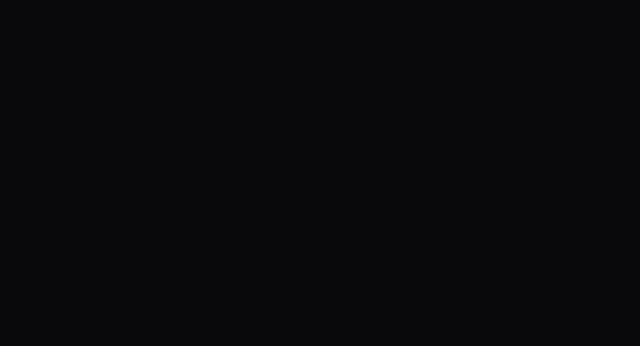
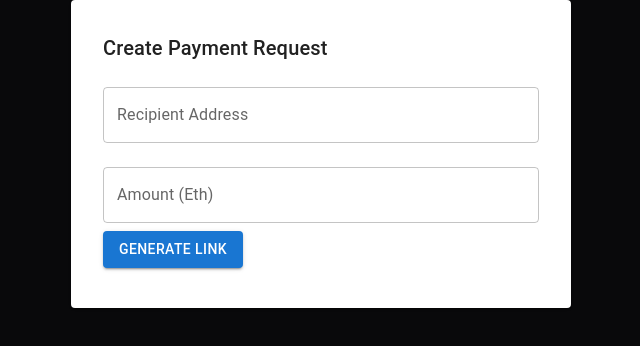
Before and after one commit to altf4-games/CryptoFlow, a React (Vite) app in the folder payments-dapp/: page /request in a window 1280 px wide. Before the commit this address had no page. Shown: the top 346 px of the page, without its empty margins (319-959 px from the left). Built offline with nearby package versions, Linux system fonts and the light colour scheme; what thirdweb would draw is missing.

Commit message:
Payment Request

```diff
--- a/payments-dapp/src/App.tsx
+++ b/payments-dapp/src/App.tsx
@@ -2,6 +2,7 @@ import * as React from 'react';
 import { BrowserRouter as Router, Route, Routes } from 'react-router-dom';
 import Home from "./pages/Home";
 import TransactionHistory from "./components/TransactionHistory";
+import PaymentRequestCard from "./components/PaymentRequestCard";
 import { createThirdwebClient, getContract, resolveMethod } from "thirdweb";
 import { defineChain } from "thirdweb/chains";
 import { ThirdwebProvider } from "thirdweb/react";
@@ -23,7 +24,8 @@ export function App() {
         <Router>
           <Routes>
             <Route path="/" element={<Home />} />
-            <Route path="/history" element={< TransactionHistory/>} />
+            <Route path="/history" element={< TransactionHistory />} />
+            <Route path="/request" element={< PaymentRequestCard/>} />
           </Routes>
           </Router>
       </ThirdwebProvider>
--- a/payments-dapp/src/components/PaymentCard.jsx
+++ b/payments-dapp/src/components/PaymentCard.jsx
@@ -1,11 +1,19 @@
-import React, { useState } from 'react';
+import React, { useState, useEffect } from 'react';
 import { Card, CardContent, TextField, Typography, Button } from '@mui/material';
-import { prepareContractCall, resolveMethod, toWei } from "thirdweb"
+import { prepareContractCall, resolveMethod, toWei } from "thirdweb";
 import { useSendTransaction } from "thirdweb/react";
 import { contract } from "../App";
+import { useLocation } from 'react-router-dom';
 
 const PaymentCard = () => {
     const { mutate: sendTransaction, isLoading, isError } = useSendTransaction();
+    const location = useLocation();
+    const searchParams = new URLSearchParams(location.search);
+
+    const [recipient, setRecipient] = useState(searchParams.get('recipient') || '');
+    const [amount, setAmount] = useState(searchParams.get('amount') || '');
+    const [message, setMessage] = useState('');
+    const [isLocked, setIsLocked] = useState(Boolean(searchParams.get('recipient') && searchParams.get('amount')));
 
     const handleClick = async () => {
         try {
@@ -29,22 +37,19 @@ const PaymentCard = () => {
             existingTransactions.push(transactionDetails);
             localStorage.setItem('transactions', JSON.stringify(existingTransactions));
 
-            console.log(transaction.blockExplorers.apiUrl);
+            setIsLocked(false); // Unlock fields after transaction
+
         } catch (error) {
             console.error('Transaction failed', error);
         }
     };
-
-    const [recipient, setRecipient] = useState('');
-    const [amount, setAmount] = useState('');
-    const [message, setMessage] = useState('');
 
     const handleRecipientChange = (e) => setRecipient(e.target.value);
     const handleAmountChange = (e) => setAmount(e.target.value);
     const handleMessageChange = (e) => setMessage(e.target.value);
 
     return (
-        <Card sx={{ maxWidth: 500, margin: 'auto', padding: 2}}>
+        <Card sx={{ maxWidth: 500, margin: 'auto', padding: 2 }}>
             <CardContent>
                 <Typography variant="h6" gutterBottom>
                     Payment Details
@@ -56,6 +61,7 @@ const PaymentCard = () => {
                     onChange={handleRecipientChange}
                     fullWidth
                     margin="normal"
+                    disabled={isLocked}
                 />
                 <TextField
                     label="Amount (Eth)"
@@ -65,6 +71,7 @@ const PaymentCard = () => {
                     onChange={handleAmountChange}
                     fullWidth
                     margin="normal"
+                    disabled={isLocked}
                 />
                 <TextField
                     label="Enter Message"
@@ -74,7 +81,7 @@ const PaymentCard = () => {
                     fullWidth
                     margin="normal"
                 />
-                <Button variant="contained" color="primary" onClick={handleClick}>
+                <Button variant="contained" color="primary" onClick={handleClick} disabled={isLoading}>
                     Send Payment
                 </Button>
             </CardContent>
--- /dev/null
+++ b/payments-dapp/src/components/PaymentRequestCard.jsx
@@ -0,0 +1,55 @@
+import React, { useState } from 'react';
+import { Card, CardContent, TextField, Typography, Button } from '@mui/material';
+import { useLocation } from 'react-router-dom';
+
+const PaymentRequestCard = () => {
+    const [recipient, setRecipient] = useState('');
+    const [amount, setAmount] = useState('');
+    const [link, setLink] = useState('');
+
+    const handleRecipientChange = (e) => setRecipient(e.target.value);
+    const handleAmountChange = (e) => setAmount(e.target.value);
+
+    const generateLink = () => {
+        const baseUrl = window.location.origin;
+        const paymentLink = `${baseUrl}?recipient=${encodeURIComponent(recipient)}&amount=${encodeURIComponent(amount)}`;
+        setLink(paymentLink);
+    };
+
+    return (
+        <Card sx={{ maxWidth: 500, margin: 'auto', padding: 2}}>
+            <CardContent>
+                <Typography variant="h6" gutterBottom>
+                    Create Payment Request
+                </Typography>
+                <TextField
+                    label="Recipient Address"
+                    variant="outlined"
+                    value={recipient}
+                    onChange={handleRecipientChange}
+                    fullWidth
+                    margin="normal"
+                />
+                <TextField
+                    label="Amount (Eth)"
+                    variant="outlined"
+                    type="number"
+                    value={amount}
+                    onChange={handleAmountChange}
+                    fullWidth
+                    margin="normal"
+                />
+                <Button variant="contained" color="primary" onClick={generateLink}>
+                    Generate Link
+                </Button>
+                {link && (
+                    <Typography variant="body2" marginTop={2}>
+                        Share this link: <a href={link}>{link}</a>
+                    </Typography>
+                )}
+            </CardContent>
+        </Card>
+    );
+};
+
+export default PaymentRequestCard;
```
